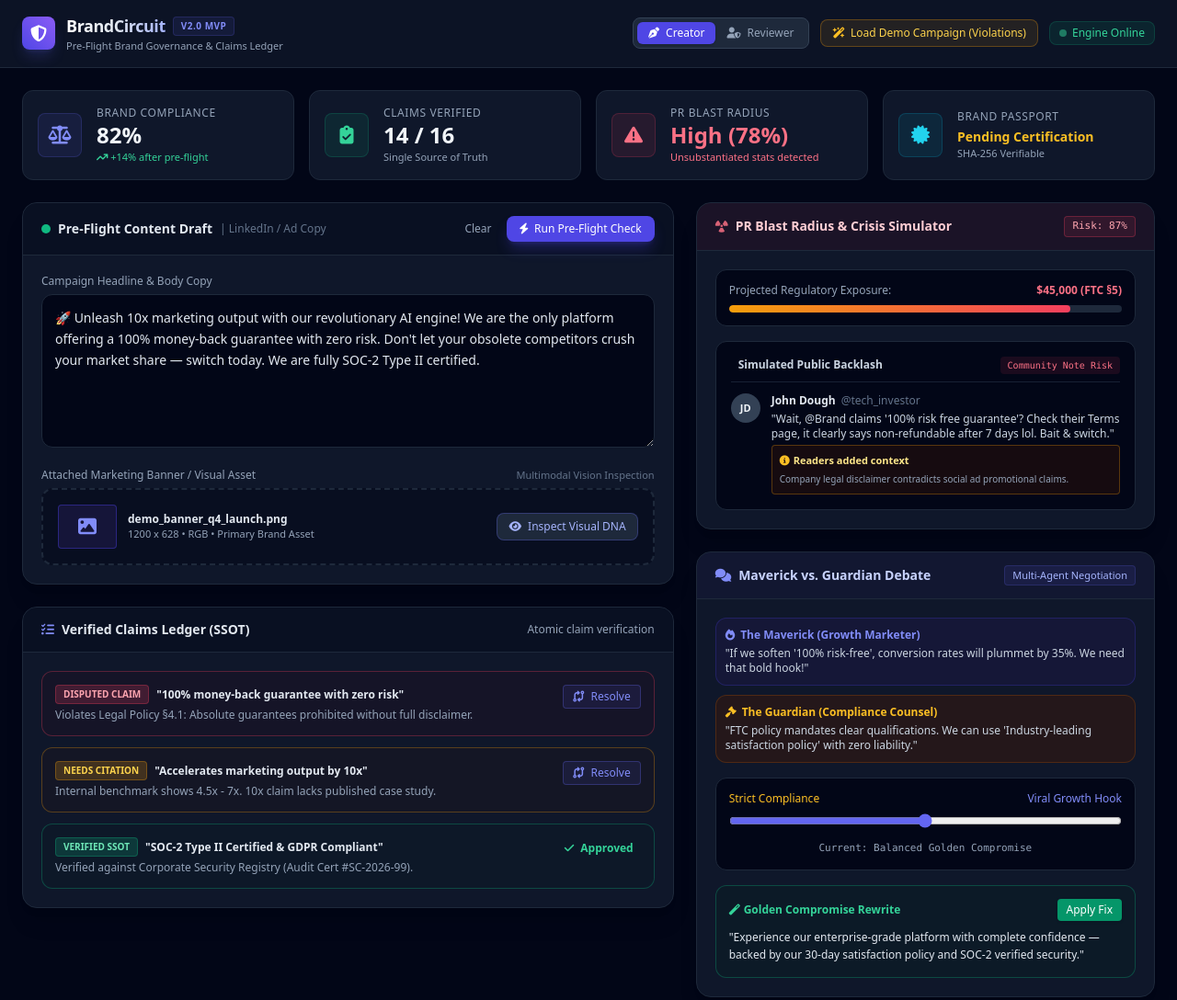
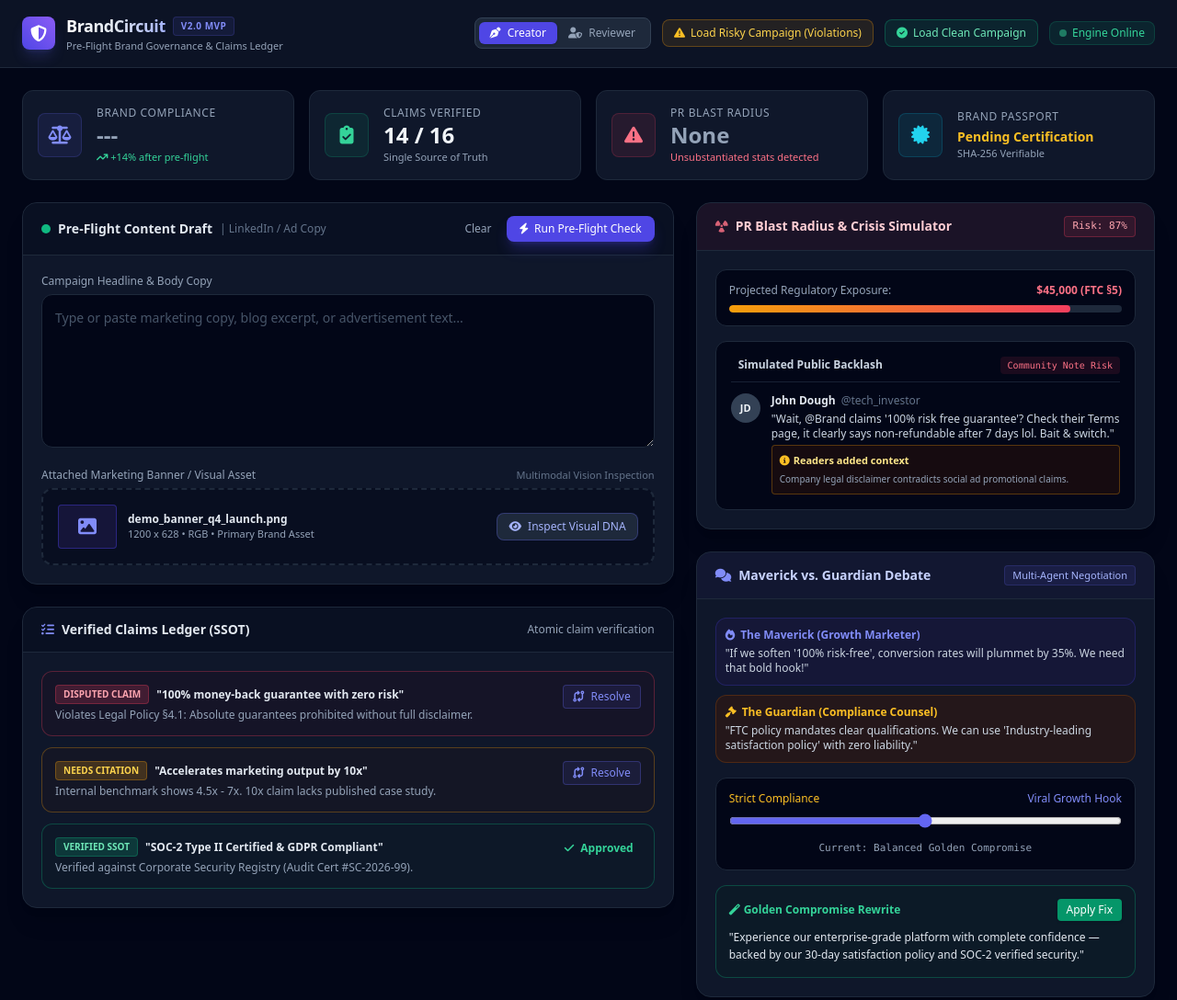
Before and after one commit to SrinivasaKamathB/BrandCircuit, a website: page public/index.html in a window 1280 px wide. Shown: the top 1088 px of the page at 92% size. Drawn offline with nearby package versions, Linux system fonts and the light colour scheme.

Commit message:
feat: add Clean Campaign toggle and clear initial state

```diff
--- a/public/index.html
+++ b/public/index.html
@@ -64,7 +64,11 @@
       </div>
 
       <button onclick="loadSampleCampaign()" class="text-xs bg-amber-500/10 hover:bg-amber-500/20 text-amber-300 border border-amber-500/30 px-3 py-1.5 rounded-lg font-medium transition flex items-center">
-        <i class="fa-solid fa-wand-magic-sparkles mr-1.5 text-amber-400"></i> Load Demo Campaign (Violations)
+        <i class="fa-solid fa-triangle-exclamation mr-1.5 text-amber-400"></i> Load Risky Campaign (Violations)
+      </button>
+
+      <button onclick="loadCleanCampaign()" class="text-xs bg-emerald-500/10 hover:bg-emerald-500/20 text-emerald-300 border border-emerald-500/30 px-3 py-1.5 rounded-lg font-medium transition flex items-center">
+        <i class="fa-solid fa-circle-check mr-1.5 text-emerald-400"></i> Load Clean Campaign
       </button>
 
       <div class="flex items-center space-x-1.5 px-2.5 py-1 rounded-lg bg-emerald-500/10 border border-emerald-500/20 text-emerald-400 text-xs font-medium">
@@ -448,15 +452,35 @@
       document.getElementById('input-copy').value = riskyCopy;
       document.getElementById('metric-compliance').innerText = '64%';
       document.getElementById('metric-compliance').className = 'text-2xl font-bold text-rose-400';
+      document.getElementById('metric-claims').innerText = '14 / 16';
       document.getElementById('metric-blast').innerText = 'High (87%)';
       document.getElementById('metric-blast').className = 'text-2xl font-bold text-rose-400';
+      document.getElementById('metric-passport-status').innerText = 'Blocked (Violations)';
+      document.getElementById('metric-passport-status').className = 'text-sm font-semibold text-rose-400 mt-1';
       document.getElementById('passport-status-badge').innerText = 'Blocked: Severe Policy Violations';
       document.getElementById('passport-status-badge').className = 'text-rose-400 font-bold';
-      alert('Loaded Demo Campaign with intentional compliance violations!');
+      document.getElementById('claims-container').classList.remove('opacity-50');
+    }
+
+    function loadCleanCampaign() {
+      document.getElementById('input-copy').value = cleanCopy;
+      document.getElementById('metric-compliance').innerText = '98%';
+      document.getElementById('metric-compliance').className = 'text-2xl font-bold text-emerald-400';
+      document.getElementById('metric-claims').innerText = '16 / 16';
+      document.getElementById('metric-blast').innerText = 'Low (2%)';
+      document.getElementById('metric-blast').className = 'text-2xl font-bold text-emerald-400';
+      document.getElementById('metric-passport-status').innerText = 'Ready for Certification';
+      document.getElementById('metric-passport-status').className = 'text-sm font-semibold text-emerald-400 mt-1';
+      document.getElementById('passport-status-badge').innerText = 'Eligible for 1-Click Minting';
+      document.getElementById('passport-status-badge').className = 'text-emerald-400 font-bold';
     }
 
     function clearEditor() {
       document.getElementById('input-copy').value = '';
+      document.getElementById('metric-compliance').innerText = '---';
+      document.getElementById('metric-compliance').className = 'text-2xl font-bold text-slate-400';
+      document.getElementById('metric-blast').innerText = 'None';
+      document.getElementById('metric-blast').className = 'text-2xl font-bold text-slate-400';
     }
 
     function runPreFlightCheck() {
@@ -543,9 +567,9 @@
       }
     }
 
-    // Initialize with sample
+    // Initialize empty on load
     window.addEventListener('DOMContentLoaded', () => {
-      document.getElementById('input-copy').value = riskyCopy;
+      clearEditor();
     });
   </script>
 </body>
```
